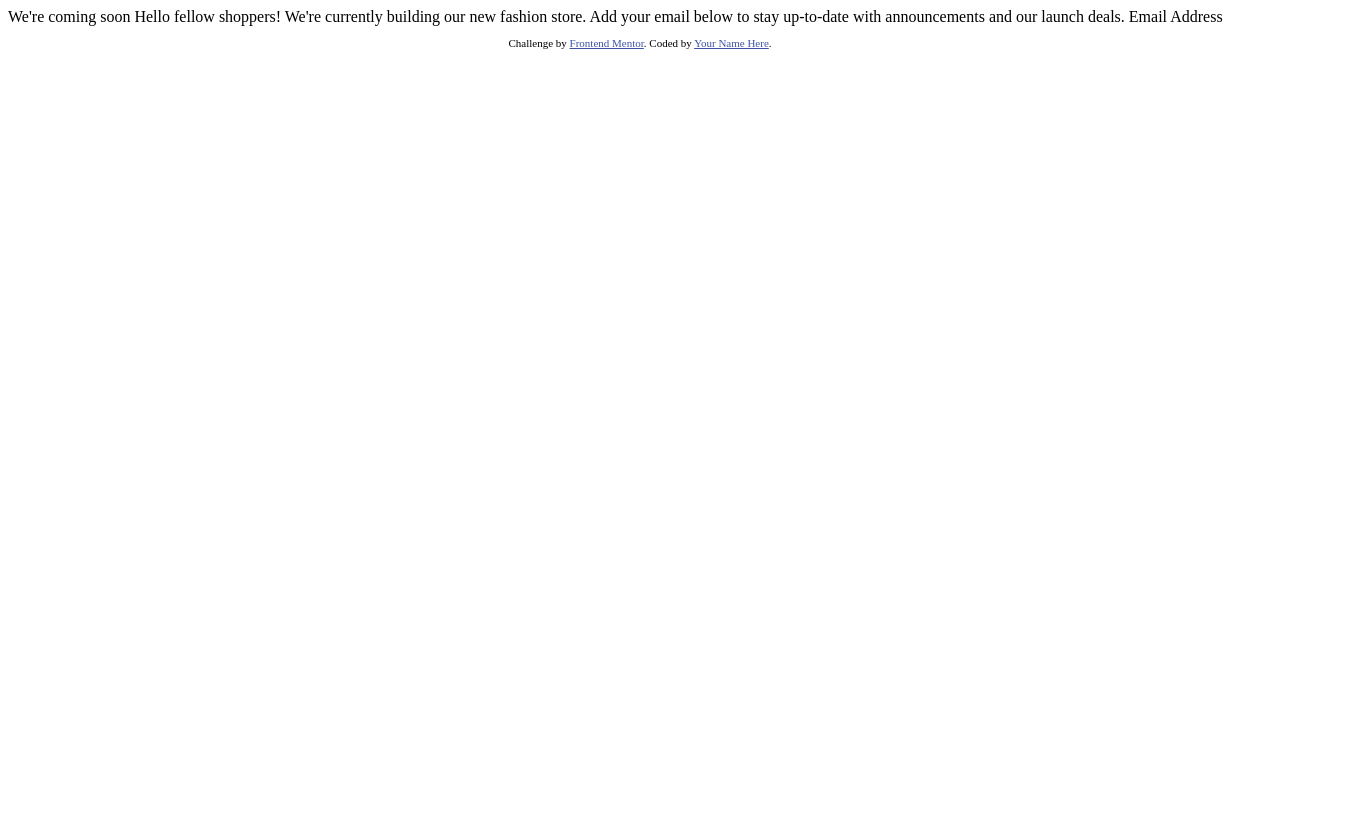
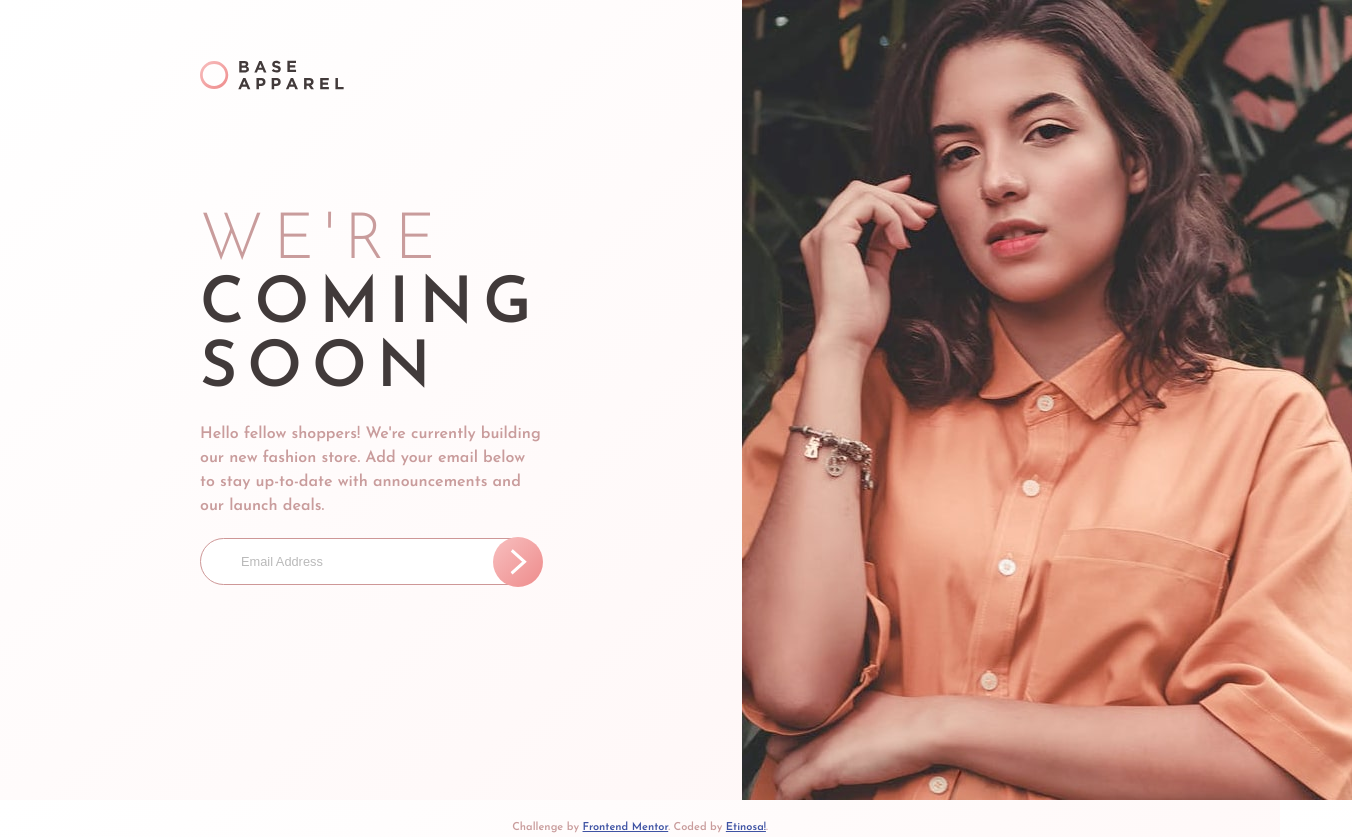
Before and after one commit to Etinofficial01/base-apparel, a plain HTML site: page index.html in a window 1280 px wide. Shown: the whole page, 1352 px wide, since content can reach past the window. Before the commit the page ends 800 px from the top, so only its background shows below. Drawn offline with Linux system fonts and the light colour scheme.

Commit message:
Second commit

```diff
--- a/index.html
+++ b/index.html
@@ -5,29 +5,46 @@
   <meta name="viewport" content="width=device-width, initial-scale=1.0"> <!-- displays site properly based on user's device -->
 
   <link rel="icon" type="image/png" sizes="32x32" href="./images/favicon-32x32.png">
+  <link rel="stylesheet" href="style.css">
 
   <title>Frontend Mentor | Base Apparel coming soon page</title>
 
   <!-- Feel free to remove these styles or customise in your own stylesheet 👍 -->
-  <style>
-    .attribution { font-size: 11px; text-align: center; }
-    .attribution a { color: hsl(228, 45%, 44%); }
-  </style>
+
 </head>
 <body>
 
-  We're coming soon
+  <main class="container">
 
-  Hello fellow shoppers! We're currently building our new fashion store.
-  Add your email below to stay up-to-date with announcements and our launch deals.
+    <div class="section">
+      <div class="logo"><img src="images/logo.svg" alt="logo.png"></div>
 
-  Email Address
+      <h1> We're <br><span>coming <br>soon</span></h1>
+      <p>Hello fellow shoppers! We're currently building our new fashion store.
+        Add your email below to stay up-to-date with announcements and our launch deals.</p>
+
+      <div class="input-field">
+        <input type="email" placeholder="Email Address" id="email" required>
+        <img src="images/icon-error.svg" alt="error-icon" id="error-icon" class="error-icon">
+        <img src="images/icon-arrow.svg" alt="arrow" class="arrow" id="arrow-btn">
+      </div>
+      <div class="error-div hidden" id="error"></div>
+    </div>
+
+
+    <div class="image">
+      <img src="images/hero-desktop.jpg" alt="">
+    </div>
+  </main>
+
 
   <footer>
     <p class="attribution">
       Challenge by <a href="https://www.frontendmentor.io?ref=challenge" target="_blank">Frontend Mentor</a>.
-      Coded by <a href="#">Your Name Here</a>.
+      Coded by <a href="#">Etinosa!</a>.
     </p>
   </footer>
+
+  <script src="script.js"></script>
 </body>
 </html>
--- /dev/null
+++ b/script.js
@@ -0,0 +1,23 @@
+const emailInput = document.getElementById('email');
+const arrowBtn = document.getElementById('arrow-btn');
+const error = document.getElementById('error');
+const errorIcon = document.getElementById('error-icon');
+
+
+arrowBtn.addEventListener("click", () => {
+    const input = emailInput.value;
+
+    if (input == "" || !validEmail(input)){
+        error.textContent = `Please provide a valid email`;
+        errorIcon.classList.remove('error-icon');
+        errorIcon.classList.add('show');
+    } else {
+        error.textContent = "";
+        errorIcon.classList.add('error-icon');
+        errorIcon.classList.remove('show');
+    }
+});
+
+function validEmail(email) {
+    return /^[^\s@]+@[^\s@]+\.[^\s@]+$/.test(email);
+}
--- /dev/null
+++ b/style.css
@@ -0,0 +1,125 @@
+    @import url('https://fonts.googleapis.com/css2?family=Josefin+Sans:ital,wght@0,100..700;1,100..700&display=swap');
+
+    *{
+        margin: 0;
+        padding: 0;
+        box-sizing: border-box;
+    }
+
+    body{
+        font-family: "Josefin Sans", sans-serif;
+        font-size: 16px;
+       background:
+                linear-gradient(135deg, hsl(0, 0%, 100%), hsl(0, 100%, 98%)),
+                linear-gradient(135deg, hsl(0, 80%, 86%), hsl(0, 74%, 74%));
+        background-attachment: fixed;
+        background-size: cover;
+        color: hsl(0, 30%, 70%);
+        height: 100vh;
+    }
+
+    img{
+        height: 100%;
+    }
+
+    .container{
+        display: flex;
+        flex-direction: row;
+        height: 100%;
+    }
+
+    .section{
+        flex: 1;
+        max-width: 900px;
+        margin: 60px 200px;
+    }
+
+    .logo{
+        width: 30px;
+        height: 30px;
+    }
+
+    h1{
+        margin-top: 120px;
+        font-size: 4rem;
+        font-weight: 300;
+        text-transform: uppercase;
+        letter-spacing: 10px;
+    }
+
+    h1 span{
+        color: hsl(0, 6%, 24%);
+        font-weight: 600;
+    }
+
+    p{
+        margin-top: 20px;
+        line-height: 1.5;
+        font-weight: 600;
+    }
+
+    .input-field{
+        display: flex;
+        flex-direction: row;
+        margin-top: 20px;
+        position: relative;
+        width: 100%;
+    }
+
+    input{
+        padding: 15px 50px 15px 40px;
+        border: 1px solid hsl(0, 36%, 70%);
+        border-radius: 30px;
+        font-size: 0.8rem;
+        font-weight: 200;
+        width: 100%;
+    }
+
+    input::placeholder {
+        opacity: 0.5;
+    }
+
+    .error-icon{
+        display: none;
+    }
+
+
+    .show{
+        display: block;
+        position: absolute;
+        top: 8px;
+        right: 55px;
+        width: 30px;
+        height: 30px;
+    }
+
+    .arrow{
+        position: absolute;
+        top: 50%;
+        right: -1px; /* controls horizontal offset */
+        transform: translateY(-50%);
+        background: linear-gradient(135deg, hsl(0, 80%, 86%), hsl(0, 74%, 74%));
+        padding: 10px 15px;
+        border-radius: 30px;
+        color: white;
+        cursor: pointer;
+        width: 50px;
+        height: 50px;
+        cursor: pointer;
+        transition: all 0.3s ease;
+    }
+
+    .arrow:hover{
+        transform: translateX(5px) translateY(-50%);
+    }
+
+    .error-div {
+        margin-left: 20px;
+        margin-top: 10px;
+        color: hsl(0, 93%, 68%);
+        font-weight: 400;
+        font-size: 0.8rem;
+    }
+
+    .attribution { font-size: 11px; text-align: center; }
+    .attribution a { color: hsl(228, 45%, 44%); }
```
